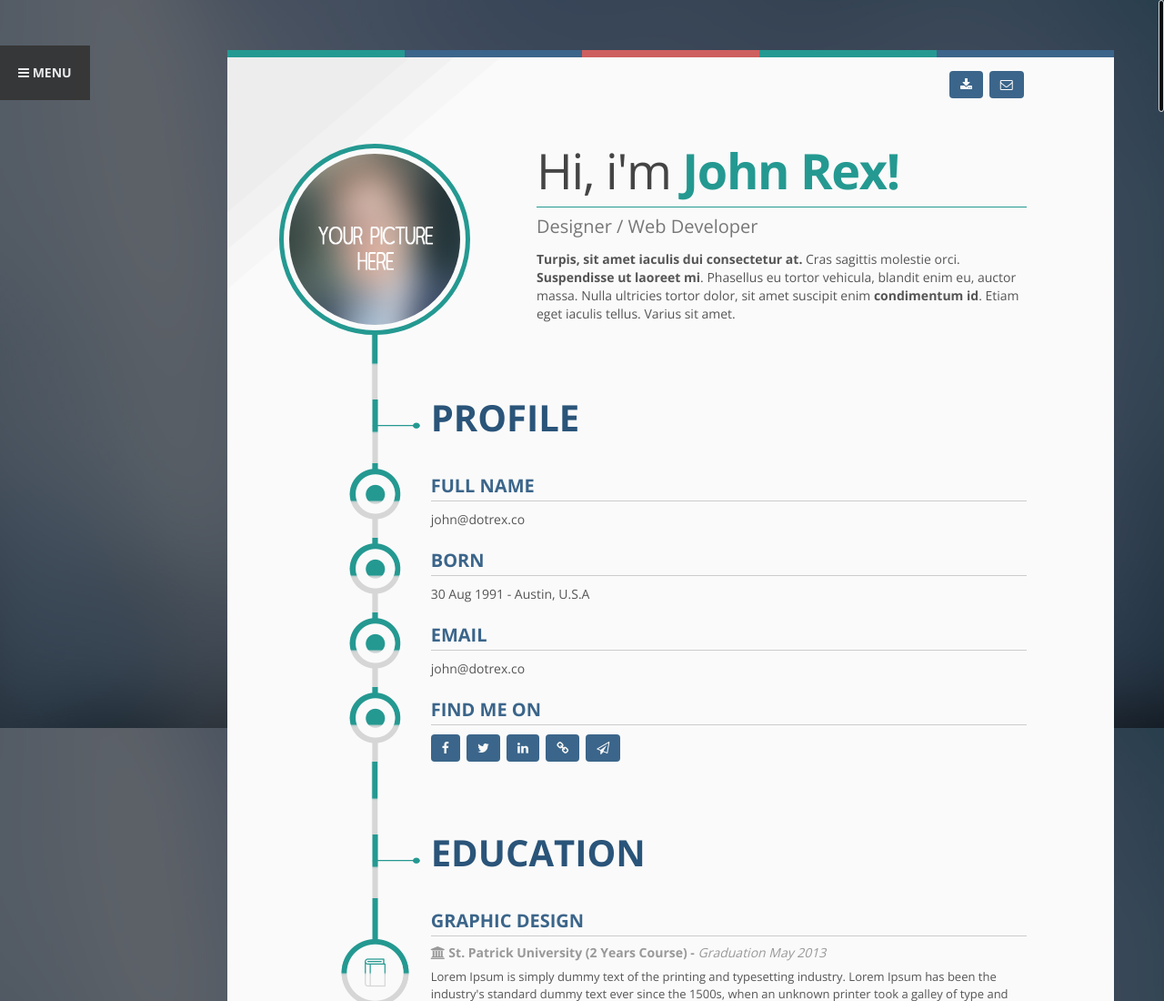
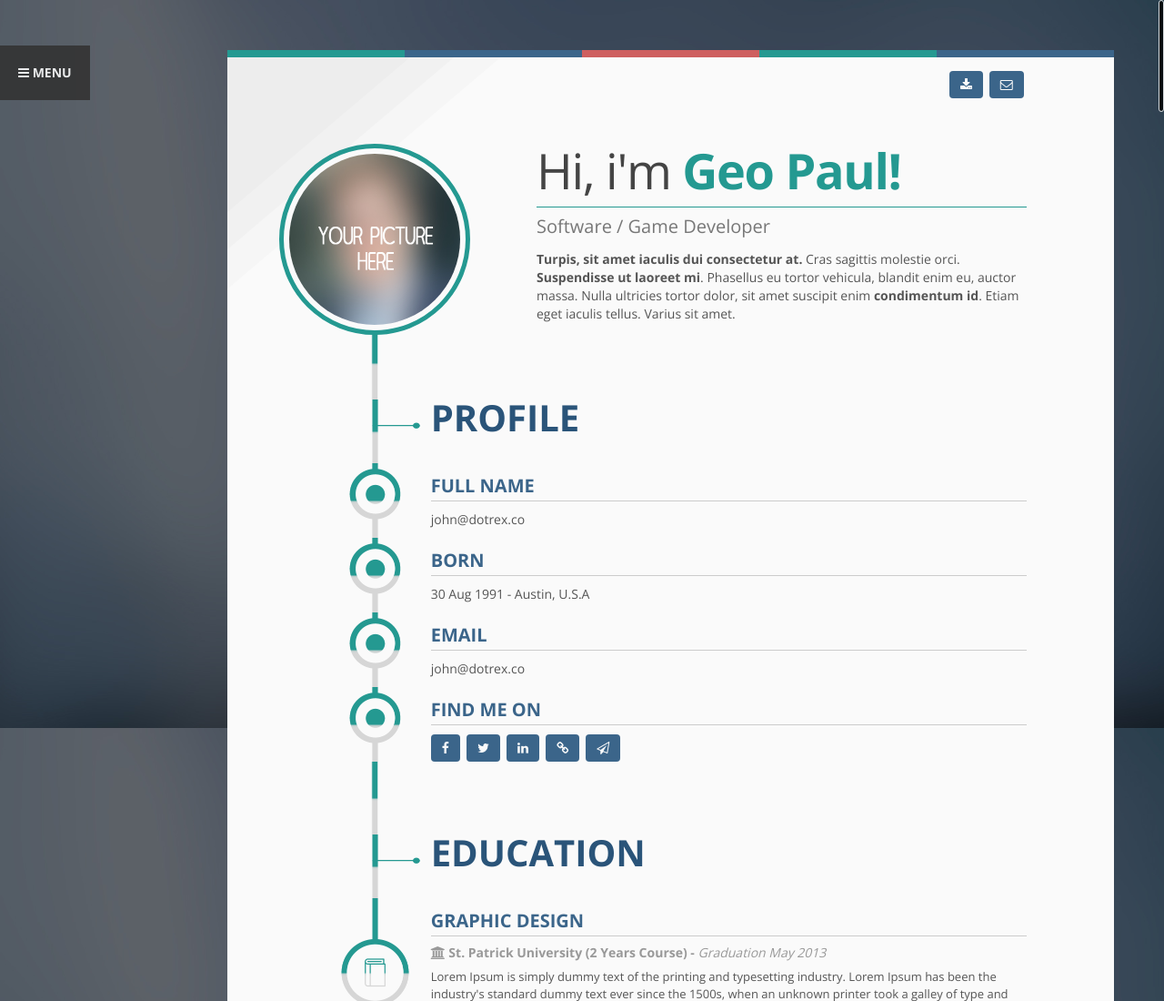
Before and after one commit to geopaulm/portfolio, a plain HTML site: page docs/index.html in a window 1280 px wide. Shown: the top 1100 px of the page at 91% size. Drawn offline with nearby package versions, Linux system fonts and the light colour scheme.

Commit message:
Testing changes

```diff
--- a/docs/index.html
+++ b/docs/index.html
@@ -172,10 +172,10 @@
         <!-- Right Columm -->
         <div class="col-md-7">
           <!-- Welcome Title-->
-          <h1 class="intro-title1">Hi, i'm <span class="color1 bold">John Rex!</span></h1>
+          <h1 class="intro-title1">Hi, i'm <span class="color1 bold">Geo Paul!</span></h1>
           <!-- /Welcome Title -->
           <!-- Job - -->
-          <h2 class="intro-title2">Designer / Web Developer</h2>
+          <h2 class="intro-title2">Software / Game Developer</h2>
           <!-- /job -->
           <!-- Description -->
           <p><strong>Turpis, sit amet iaculis dui consectetur at.</strong> Cras sagittis molestie orci. <strong>Suspendisse ut laoreet mi</strong>. Phasellus eu tortor vehicula, blandit enim eu, auctor massa. Nulla ultricies tortor dolor, sit amet suscipit enim <strong>condimentum id</strong>. Etiam eget iaculis tellus.  Varius sit amet.</p>
```
